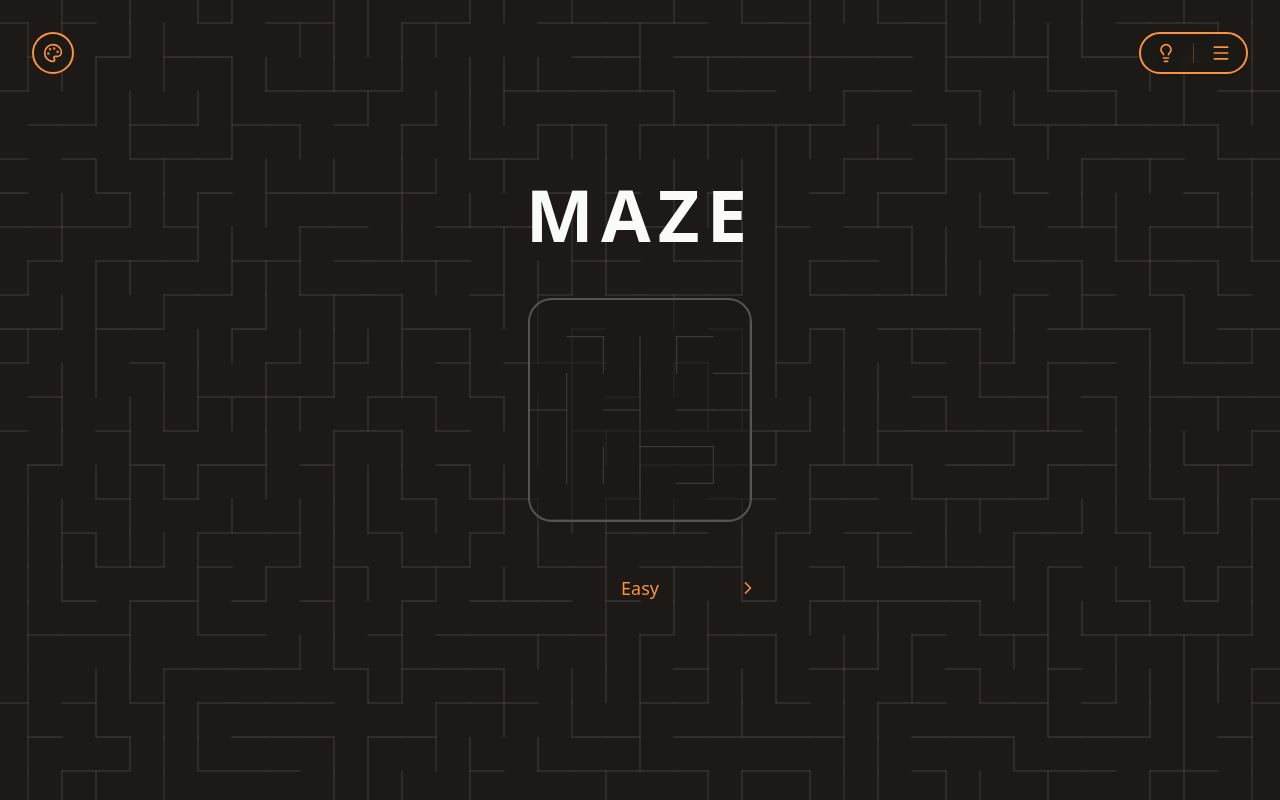
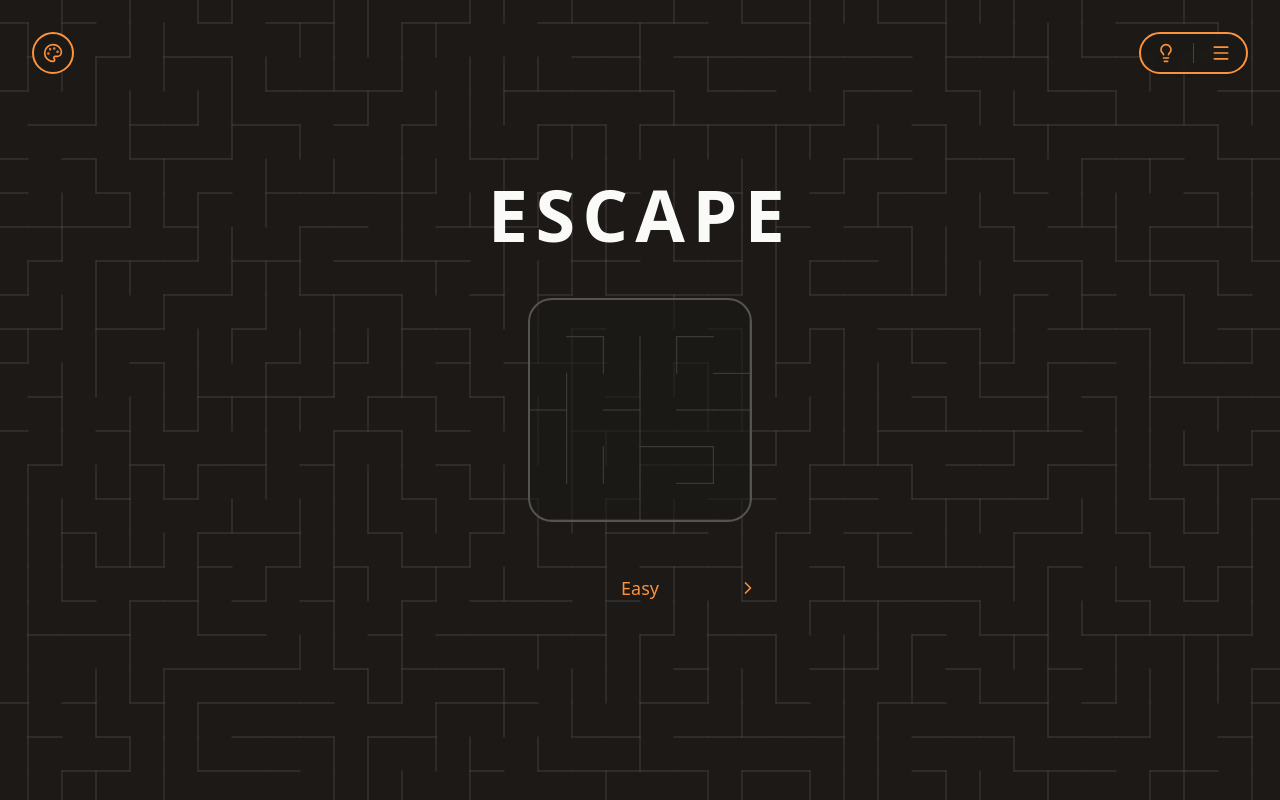
Before and after one commit to anoshione/Mazegame.exe-stopped-working, a React (Vite) app: page / in a window 1280 px wide. Built offline with nearby package versions, Linux system fonts and the light colour scheme.

Commit message:
Add files via upload

```diff
--- a/index.html
+++ b/index.html
@@ -7,7 +7,7 @@
     <link rel="manifest" href="/manifest.json" />
     <link rel="icon" type="image/svg+xml" href="/icon.svg" />
     <link rel="apple-touch-icon" href="/icon.svg" />
-    <title>maze.exe</title>
+    <title>ESCAPE</title>
   </head>
   <body>
     <div id="root"></div>
--- a/metadata.json
+++ b/metadata.json
@@ -1,5 +1,5 @@
 {
-  "name": "maze.exe",
+  "name": "ESCAPE",
   "description": "A polished maze game with haptic feedback, responsive touch controls, and dynamic themes.",
   "requestFramePermissions": []
 }
--- a/src/components/MenuScreen.tsx
+++ b/src/components/MenuScreen.tsx
@@ -72,7 +72,7 @@ export function MenuScreen({ difficulty, setDifficulty, onNewGame, onResume, has
           animate={{ marginBottom: hasSavedGame ? 24 : 48 }}
           className="text-6xl sm:text-7xl font-black tracking-widest text-[var(--theme-text-main)]"
         >
-          MAZE
+          ESCAPE
         </motion.h1>
 
         {/* Decorative Grid Icon */}
```
